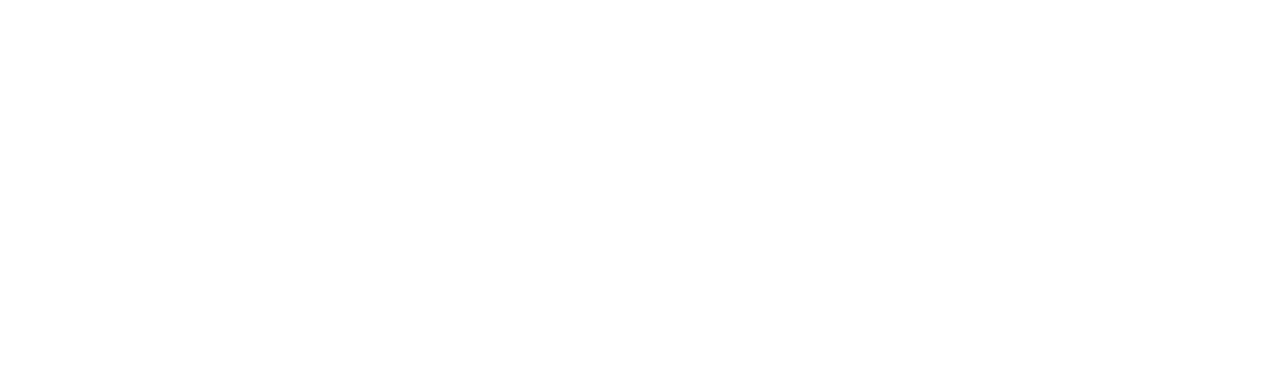
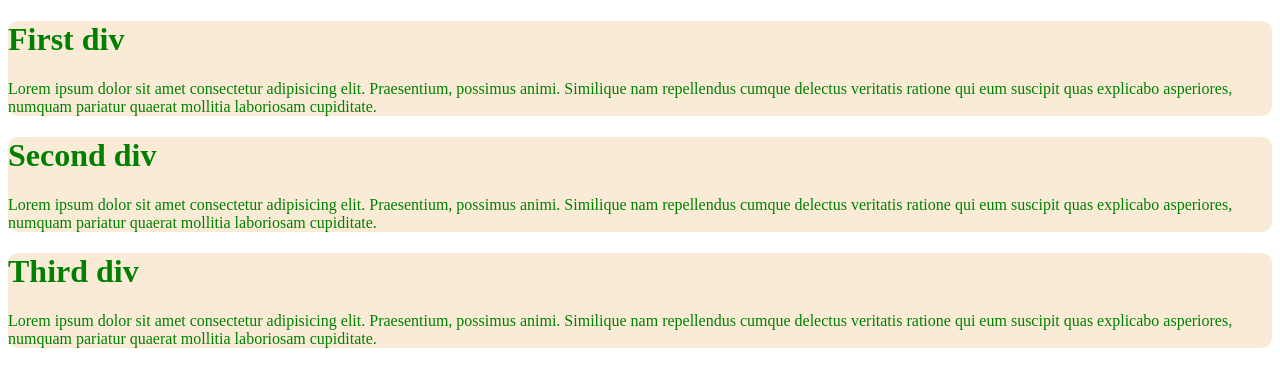
Before and after one commit to ZubairAlMamun2/PR-github-repo, a plain HTML site: page index.html in a window 1280 px wide. Drawn offline with Linux system fonts and the light colour scheme.

Commit message:
updated div

```diff
--- a/index.html
+++ b/index.html
@@ -3,9 +3,23 @@
 <head>
     <meta charset="UTF-8">
     <meta name="viewport" content="width=device-width, initial-scale=1.0">
-    <title>Checking github</title>
+    <title>New Website</title>
+    <link rel="shortcut icon" href="./image/tiger.jpg" type="image/x-icon">
+    <link rel="stylesheet" href="./style/style.css">
 </head>
 <body>
+    <div>
+        <h1>First div</h1>
+        <p>Lorem ipsum dolor sit amet consectetur adipisicing elit. Praesentium, possimus animi. Similique nam repellendus cumque delectus veritatis ratione qui eum suscipit quas explicabo asperiores, numquam pariatur quaerat mollitia laboriosam cupiditate.</p>
+    </div>
+    <div>
+        <h1>Second div</h1>
+        <p>Lorem ipsum dolor sit amet consectetur adipisicing elit. Praesentium, possimus animi. Similique nam repellendus cumque delectus veritatis ratione qui eum suscipit quas explicabo asperiores, numquam pariatur quaerat mollitia laboriosam cupiditate.</p>
+    </div>
+    <div>
+        <h1>Third div</h1>
+        <p>Lorem ipsum dolor sit amet consectetur adipisicing elit. Praesentium, possimus animi. Similique nam repellendus cumque delectus veritatis ratione qui eum suscipit quas explicabo asperiores, numquam pariatur quaerat mollitia laboriosam cupiditate.</p>
+    </div>
 
 </body>
 </html>
--- /dev/null
+++ b/style/style.css
@@ -0,0 +1,5 @@
+div{
+    background-color: antiquewhite;
+    border-radius: 10px;
+    color: green;
+}
```
Also changed, not shown: image/tiger.jpg (added).
